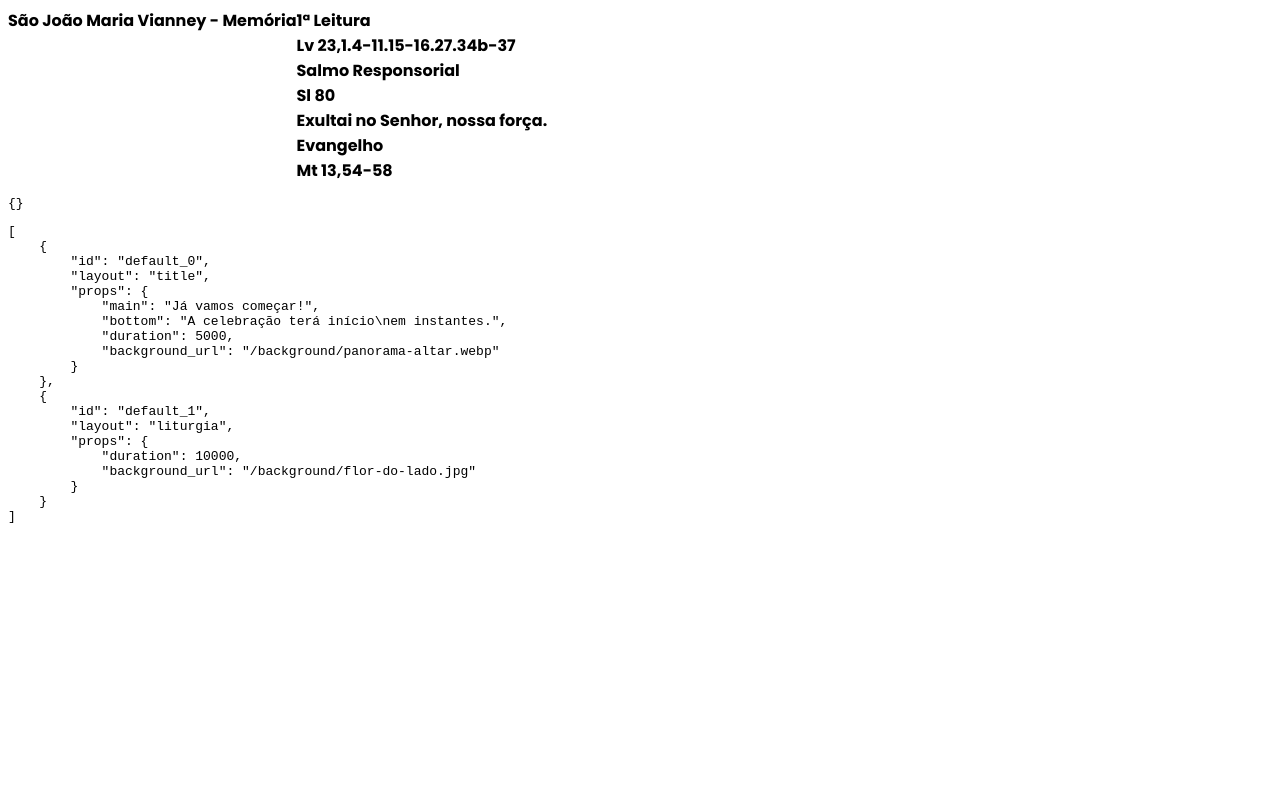
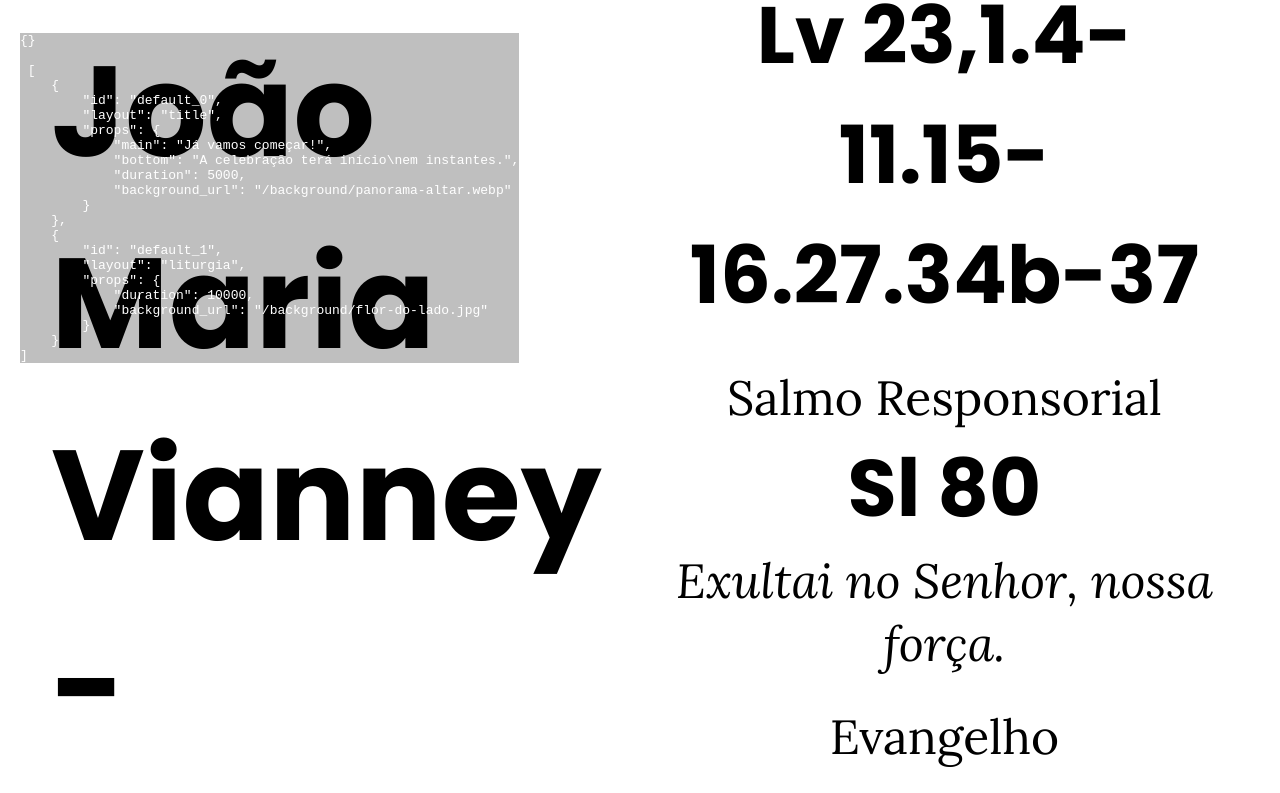
Before and after one commit to lucaspontoexe/ohlord31-theme, a SvelteKit app: page /tela in a window 1280 px wide. Shown: the top 793 px of the page. Built offline with nearby package versions, Linux system fonts and the light colour scheme; no server answers.

Commit message:
css esqueleto da tela liturgia tá começando a aparecer

```diff
--- /dev/null
+++ b/src/routes/tela/+layout.svelte
@@ -0,0 +1,14 @@
+<script lang="ts">
+    // import type { LayoutData } from './$types';
+
+    // export let data: LayoutData;
+</script>
+
+<slot />
+
+<style>
+    :global(body) {
+        margin: 0px;
+        padding: 0px;
+    }
+</style>
--- a/src/routes/tela/+page.svelte
+++ b/src/routes/tela/+page.svelte
@@ -29,13 +29,54 @@
 
 </main>
 
-<pre class="debug">{JSON.stringify(data)}</pre>
-<pre class="debug">{JSON.stringify($items, null, 4)}</pre>
-
+<pre class="debug">{JSON.stringify(data)} {'\n\n'} {JSON.stringify($items, null, 4)}</pre>
 
 <style lang="scss">
 	.tela-liturgia {
-		font-family: "Poppins Bold";
 		display: flex;
+		align-items: center;
+		justify-content: space-between;
+		padding: 0px 4vw;
+		gap: 20px;
+		height: 100vh;
+
+		.title {
+			max-width: 50%;
+			font-family: "Poppins Bold";
+			font-size: 8em;
+		}
+
+		.liturgia {
+			text-align: center;
+			max-width: 50%;
+
+			.leitura {
+				margin: 2em 0px;
+			}
+
+			.nome {
+				font-family: "Lora";
+				font-size: 3em;
+			}
+
+			.referencia {
+				// apply poppins
+				font-family: "Poppins Bold";
+				font-size: 5em;
+			}
+
+			.descricao {
+				font-family: "Lora Italic";
+				font-size: 3em;
+			}
+		}
+	}
+
+	.debug {
+		position: fixed;
+		background-color: rgba(black, 0.25);
+		color: white;
+		top: 20px;
+		left: 20px;
 	}
 </style>
```
